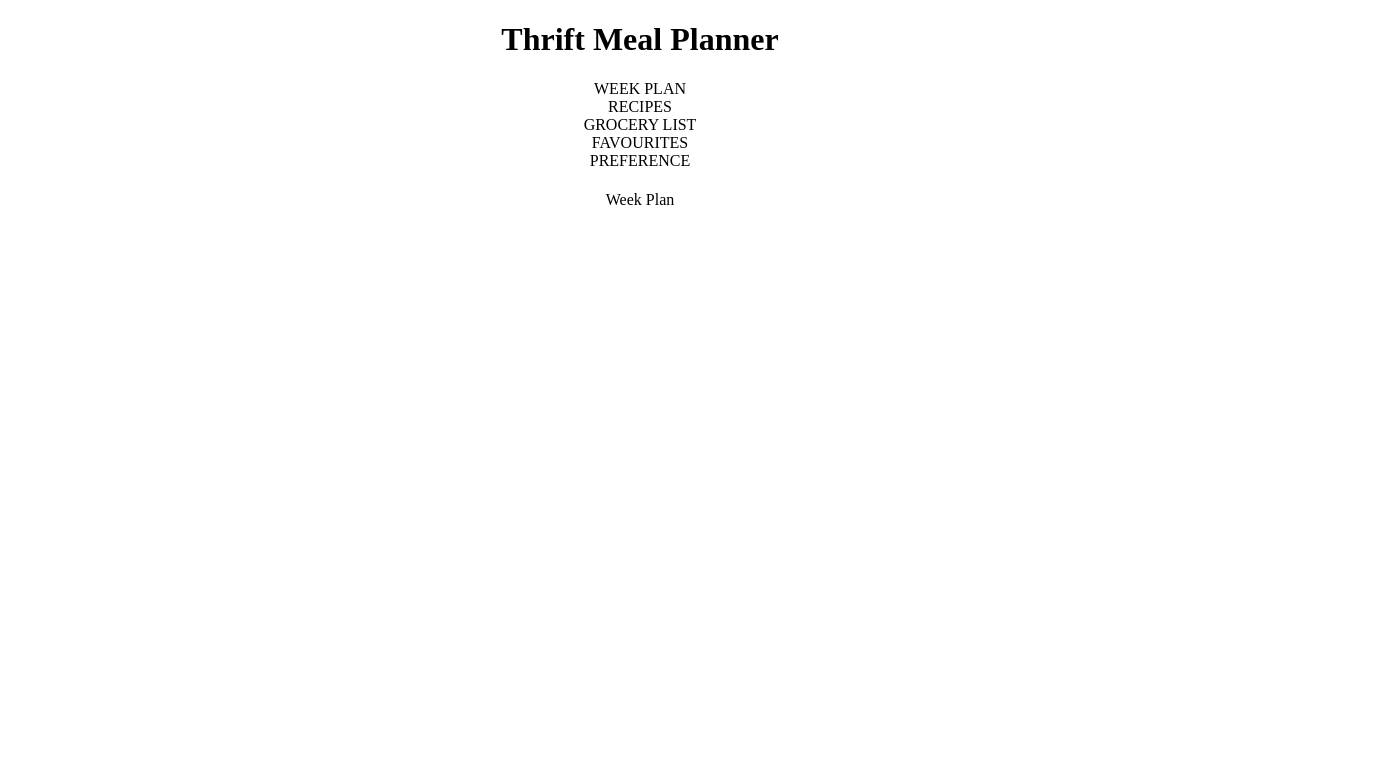
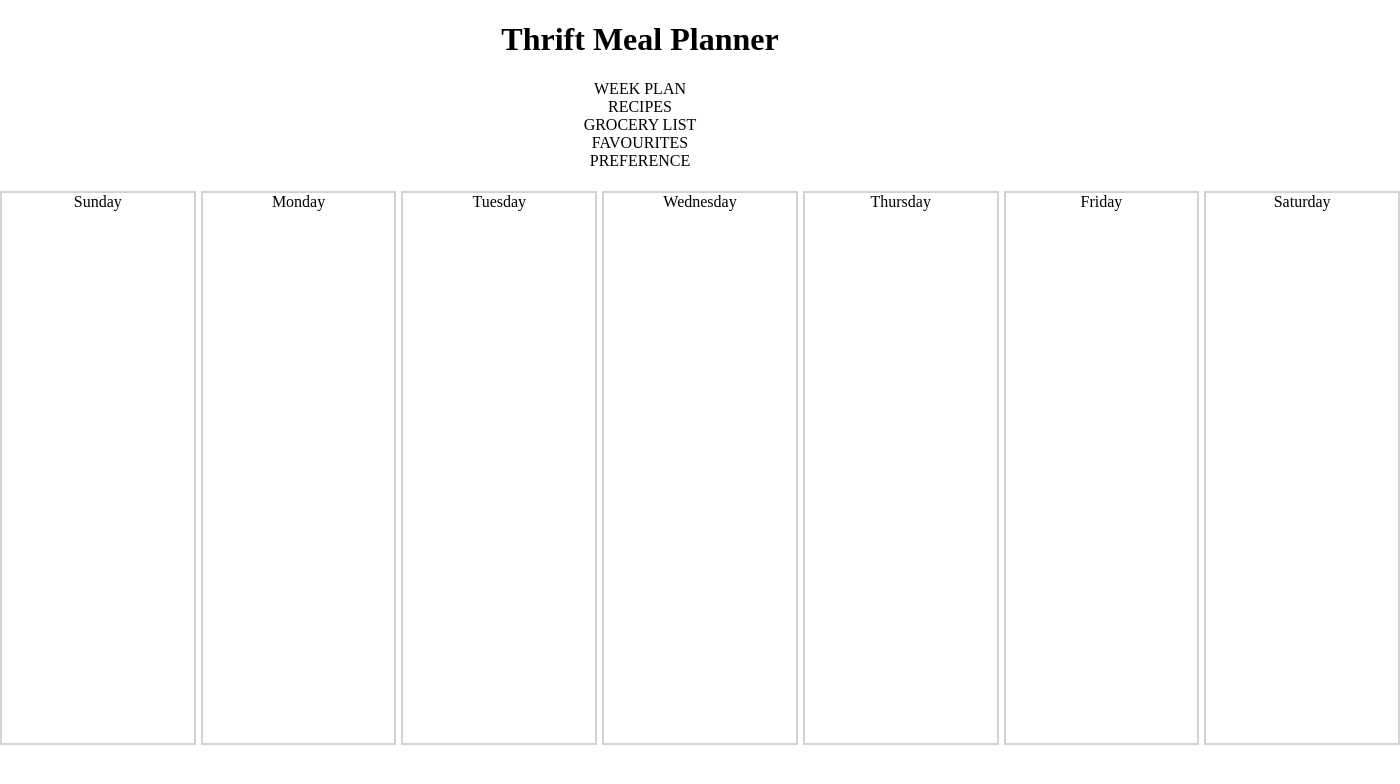
Before and after one commit to pradnyaputra/ThriftMealPlanner, a React (Create React App) app: page / in a window 1280 px wide. Shown: the top 784 px of the page, 1400 px wide, since content can reach past the window. Built offline with nearby package versions, Linux system fonts and the light colour scheme; the HTML template or start-up script is replaced by a standard one.

Commit message:
added week calendar and search bar

```diff
--- a/package.json
+++ b/package.json
@@ -12,7 +12,8 @@
     "react-beautiful-dnd": "^13.0.0",
     "react-dom": "^16.13.0",
     "react-router-dom": "^5.1.2",
-    "react-scripts": "3.4.0"
+    "react-scripts": "3.4.0",
+    "uuid": "^7.0.2"
   },
   "scripts": {
     "start": "react-scripts start",
--- a/src/components/GroceryList/GroceryList.jsx
+++ b/src/components/GroceryList/GroceryList.jsx
@@ -1,5 +1,5 @@
 import React, { Component } from 'react'
-
+import './GroceryList.scss'
 export default class GroceryList extends Component {
 
   render() {
--- a/src/components/Preferences/Preferences.jsx
+++ b/src/components/Preferences/Preferences.jsx
@@ -1,5 +1,5 @@
 import React, { Component } from 'react'
-
+import './Preferences.scss'
 export default class Preferences extends Component {
 
   render() {
--- a/src/components/Recipes/Recipes.jsx
+++ b/src/components/Recipes/Recipes.jsx
@@ -1,11 +1,12 @@
 import React, { Component } from 'react'
-
+import SearchBar from '../SearchBar/SearchBar'
+import './Recipes.scss';
 export default class Recipes extends Component {
 
   render() {
     return (
       <div>
-        Recipes
+        <SearchBar />
       </div>
     )
   }
--- /dev/null
+++ b/src/components/SearchBar/SearchBar.jsx
@@ -0,0 +1,18 @@
+import React from "react";
+import { Input } from "antd";
+import './SearchBar.scss';
+
+const { Search } = Input;
+
+export default function SearchBar() {
+  return (
+    <div>
+      <Search
+        placeholder="search for recipes"
+        onSearch={value => this.props.search(value)}
+        enterButton
+        className="SearchBar-Wrapper"
+      />
+    </div>
+  );
+}
--- /dev/null
+++ b/src/components/SearchBar/SearchBar.scss
@@ -0,0 +1,3 @@
+.SearchBar-Wrapper {
+  width: 50%;
+}
--- a/src/components/WeekPlan/WeekPlan.jsx
+++ b/src/components/WeekPlan/WeekPlan.jsx
@@ -1,12 +1,27 @@
-import React, { Component } from 'react'
-
+import React, { Component } from "react";
+import "./WeekPlan.scss";
 export default class WeekPlan extends Component {
+  constructor() {
+    super();
+    this.state = {
+      device: "desktop",
+      showErrorModal: false
+    };
+  }
 
   render() {
     return (
-      <div>
-        Week Plan
+      <div className="WeekPlan-Wrapper">
+        <div className="schedule">
+          <div className="column">Sunday</div>
+          <div className="column">Monday</div>
+          <div className="column">Tuesday</div>
+          <div className="column">Wednesday</div>
+          <div className="column">Thursday</div>
+          <div className="column">Friday</div>
+          <div className="column">Saturday</div>
+        </div>
       </div>
-    )
+    );
   }
 }
--- /dev/null
+++ b/src/components/WeekPlan/WeekPlan.scss
@@ -0,0 +1,17 @@
+.WeekPlan-Wrapper {
+  width: 100%;
+}
+
+.schedule {
+  width: 1400px;
+  display: grid;
+  margin: 0 auto;
+  column-gap: 5px;
+  grid-template-columns: 1fr 1fr 1fr 1fr 1fr 1fr 1fr;
+}
+
+.column {
+  border: 2px solid #D3D3D3;
+  height: calc(100vh - 250px);
+  overflow-y: hidden;
+}
```
Also changed, not shown: src/components/Column/Column.scss (added), src/components/GroceryList/GroceryList.scss (added), src/components/Preferences/Preferences.scss (added), src/components/Recipes/Recipes.scss (added), 1 other file (tests, documents, lock files or other folders).
